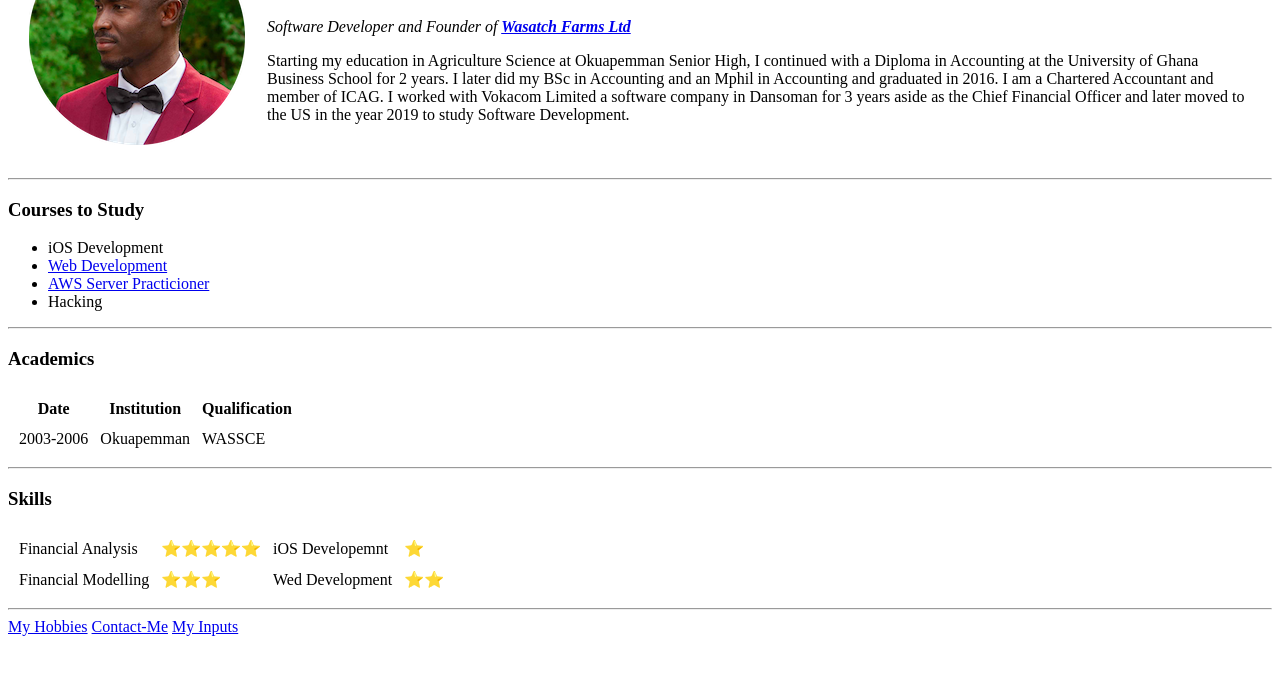
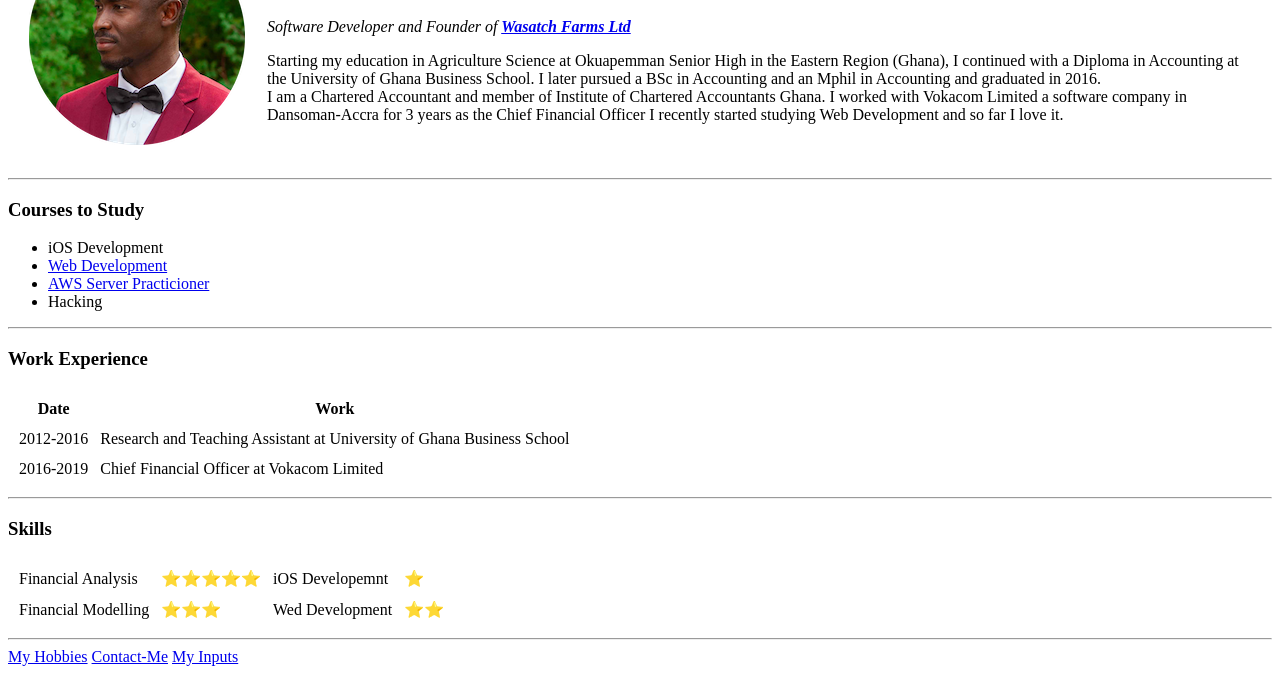
Before and after one commit to Prem2vee/Resume, a plain HTML site: page index.html in a window 1280 px wide. Shown: the part 100-800 px from the top of the page. Drawn offline with Linux system fonts and the light colour scheme.

Commit message:
Update index.html

```diff
--- a/index.html
+++ b/index.html
@@ -11,12 +11,12 @@
       <td><img src="princee.png" alt="prince profile picture"></td>
       <td><h1>Prince Akahoho Segbefia</h1>
       <p><em>Software Developer and Founder of<strong> <a href="http://www.wasatchfarms.com/">Wasatch Farms Ltd</a></strong></em></p>
-      <p>Starting my education in Agriculture Science at Okuapemman Senior High,
+      <p>Starting my education in Agriculture Science at Okuapemman Senior High in the Eastern Region (Ghana),
         I continued with a Diploma in Accounting at the University of Ghana Business
-        School for 2 years. I later did my BSc in Accounting and an Mphil in Accounting
-        and graduated in 2016. I am a Chartered Accountant and member of ICAG.
-        I worked with Vokacom Limited a software company in Dansoman for 3 years aside
-        as the Chief Financial Officer and later moved to the US in the year 2019 to study Software Development.</p></td>
+        School. I later pursued a BSc in Accounting and an Mphil in Accounting and graduated in 2016.<br>
+        I am a Chartered Accountant and member of Institute of Chartered Accountants Ghana.
+        I worked with Vokacom Limited a software company in Dansoman-Accra for 3 years as the Chief Financial Officer
+        I recently started studying Web Development and so far I love it.</p></td>
   </table>
 <hr>
 <h3>Courses to Study</h3>
@@ -27,20 +27,22 @@
   <li>Hacking</li>
 </ul>
 <hr>
-<h3>Academics</h3>
+<h3>Work Experience</h3>
 <table cellspacing="10">
   <thead>
     <th>Date</th>
-    <th>Institution</th>
-    <th>Qualification</th>
+    <th>Work</th>
   </thead>
   <tbody>
     <tr>
-      <td>2003-2006</td>
-      <td>Okuapemman</td>
-      <td>WASSCE</td>
+      <td>2012-2016</td>
+      <td>Research and Teaching Assistant at University of Ghana Business School</td>
     </tr>
-  </tbody>
+    <tr>
+      <td>2016-2019</td>
+      <td>Chief Financial Officer at Vokacom Limited</td>
+    </tr>
+   </tbody>
 </table>
 <hr>
 <h3>Skills</h3>
```
